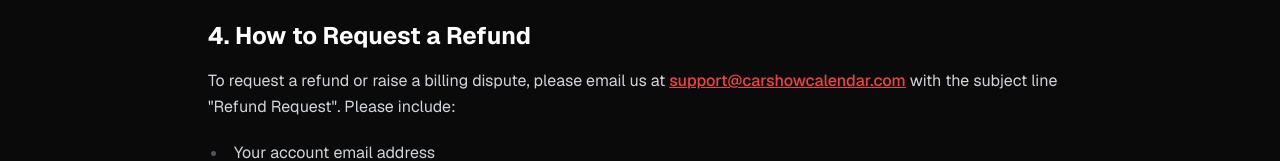
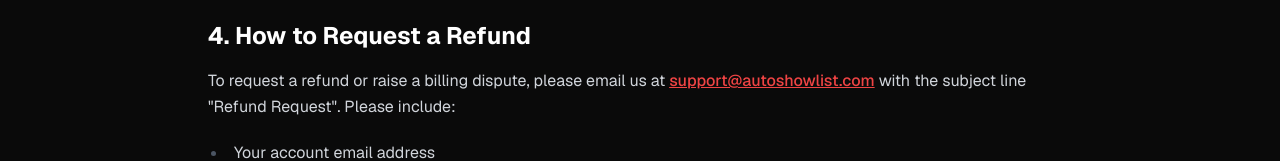
Before and after one commit to camahoney/car-show-calendar, a Next.js app: page /refund-policy in a window 1280 px wide. Shown: the part 1311-1472 px from the top of the page. Built offline with nearby package versions, Linux system fonts and the light colour scheme; no server answers.

Commit message:
fix: Enable promotion codes in Stripe Checkout

```diff
--- a/next.config.mjs
+++ b/next.config.mjs
@@ -13,6 +13,35 @@ const nextConfig = {
   },
   typescript: {
     ignoreBuildErrors: true,
+  },
+  async headers() {
+    return [
+      {
+        source: "/:path*",
+        headers: [
+          {
+            key: "X-DNS-Prefetch-Control",
+            value: "on",
+          },
+          {
+            key: "Strict-Transport-Security",
+            value: "max-age=31536000; includeSubDomains",
+          },
+          {
+            key: "X-Frame-Options",
+            value: "SAMEORIGIN",
+          },
+          {
+            key: "X-Content-Type-Options",
+            value: "nosniff",
+          },
+          {
+            key: "Referrer-Policy",
+            value: "strict-origin-when-cross-origin",
+          },
+        ],
+      },
+    ];
   },
 };
 
--- a/src/app/actions/contact.ts
+++ b/src/app/actions/contact.ts
@@ -37,7 +37,7 @@ export async function submitContactForm(prevState: any, formData: FormData) {
         // Using string concatenation for simplicity in text content
         await resend.emails.send({
             from: "Car Show Calendar <onboarding@resend.dev>", // Or verified domain
-            to: process.env.ADMIN_EMAIL || "cmahoney06@gmail.com",
+            to: process.env.ADMIN_EMAIL || "support@autoshowlist.com",
             // Better: Use the support email from settings, or fall back to env var?
             // For now, I'll assume the user's email or a generic one.
             // Actually, I'll send it to the address configured in settings?
--- a/src/app/privacy/page.tsx
+++ b/src/app/privacy/page.tsx
@@ -78,7 +78,7 @@ export default function PrivacyPage() {
                 <section>
                     <h2 className="text-2xl font-bold text-white mb-4">7. Contact Us</h2>
                     <p>
-                        If you have any questions about this Privacy Policy, please contact us by email: <a href="mailto:support@carshowcalendar.com" className="text-primary hover:underline">support@carshowcalendar.com</a>
+                        If you have any questions about this Privacy Policy, please contact us by email: <a href="mailto:support@autoshowlist.com" className="text-primary hover:underline">support@autoshowlist.com</a>
                     </p>
                 </section>
             </div>
--- a/src/app/refund-policy/page.tsx
+++ b/src/app/refund-policy/page.tsx
@@ -55,7 +55,7 @@ export default function RefundPage() {
                 <section>
                     <h2 className="text-2xl font-bold text-white mb-4">4. How to Request a Refund</h2>
                     <p>
-                        To request a refund or raise a billing dispute, please email us at <a href="mailto:support@carshowcalendar.com" className="text-primary hover:underline">support@carshowcalendar.com</a> with the subject line "Refund Request". Please include:
+                        To request a refund or raise a billing dispute, please email us at <a href="mailto:support@autoshowlist.com" className="text-primary hover:underline">support@autoshowlist.com</a> with the subject line "Refund Request". Please include:
                     </p>
                     <ul className="list-disc pl-5 space-y-2 mt-2">
                         <li>Your account email address</li>
--- a/src/app/terms/page.tsx
+++ b/src/app/terms/page.tsx
@@ -97,7 +97,7 @@ export default function TermsPage() {
                 <section>
                     <h2 className="text-2xl font-bold text-white mb-4">11. Contact Us</h2>
                     <p>
-                        If you have any questions about these Terms, please contact us at <a href="mailto:support@carshowcalendar.com" className="text-primary hover:underline">support@carshowcalendar.com</a>.
+                        If you have any questions about these Terms, please contact us at <a href="mailto:support@autoshowlist.com" className="text-primary hover:underline">support@autoshowlist.com</a>.
                     </p>
                 </section>
             </div>
```
Also changed, not shown: 1 other file (tests, documents, lock files or other folders).
